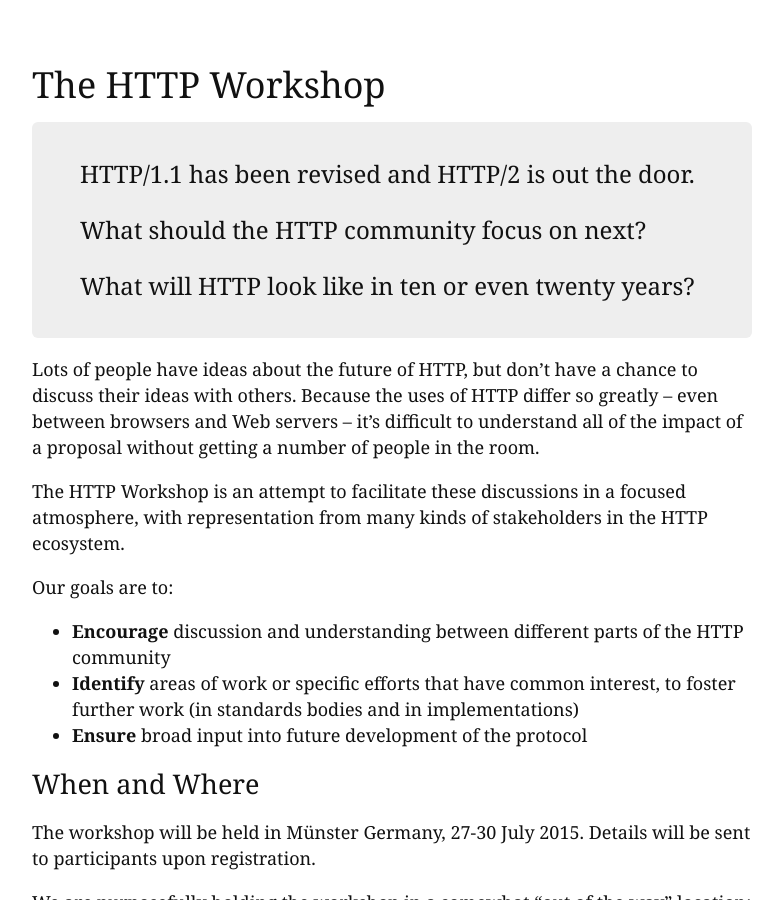
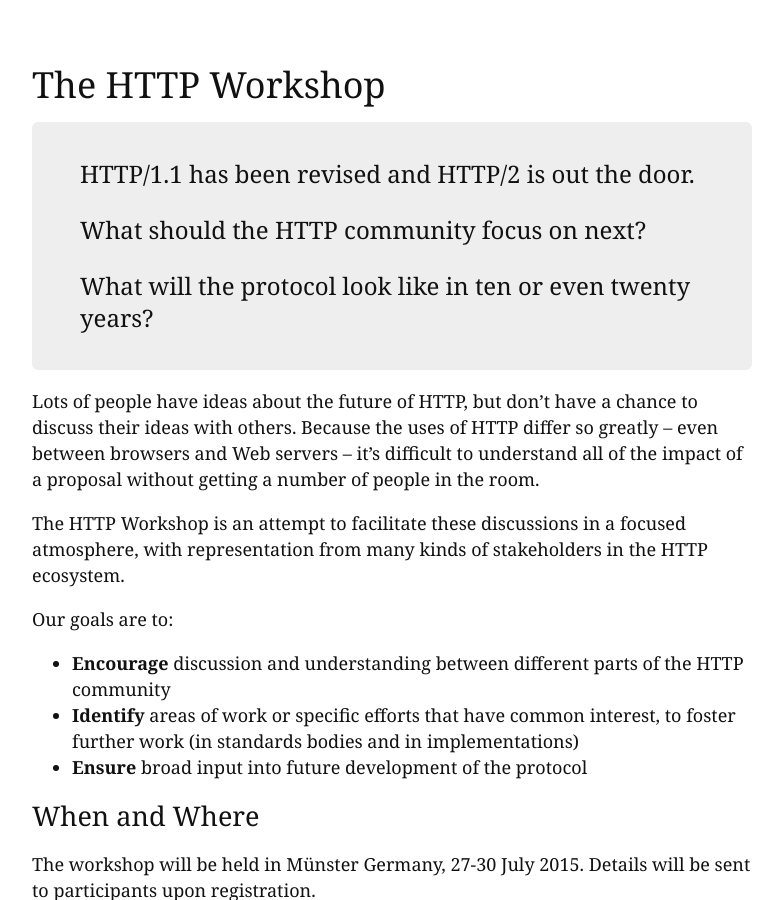
Before and after one commit to HTTPWorkshop/httpworkshop.github.io, a Jekyll site: the page built from index.md, in a window 1280 px wide and 900 px high. Shown: the whole window, without its empty margins (248-1031 px from the left). Built offline with Jekyll 4.4.1, drawn with Linux system fonts in a browser that asks for light colours.

Commit message:
a little less "HTTP" up top

```diff
--- a/index.md
+++ b/index.md
@@ -8,7 +8,7 @@ title: The HTTP Workshop
 <div class="banner">
 <p>HTTP/1.1 has been revised and HTTP/2 is out the door.</p>
 <p>What should the HTTP community focus on next?</p>
-<p>What will HTTP look like in ten or even twenty years?</p>
+<p>What will the protocol look like in ten or even twenty years?</p>
 </div>
 
 Lots of people have ideas about the future of HTTP, but don't have a chance to
```
